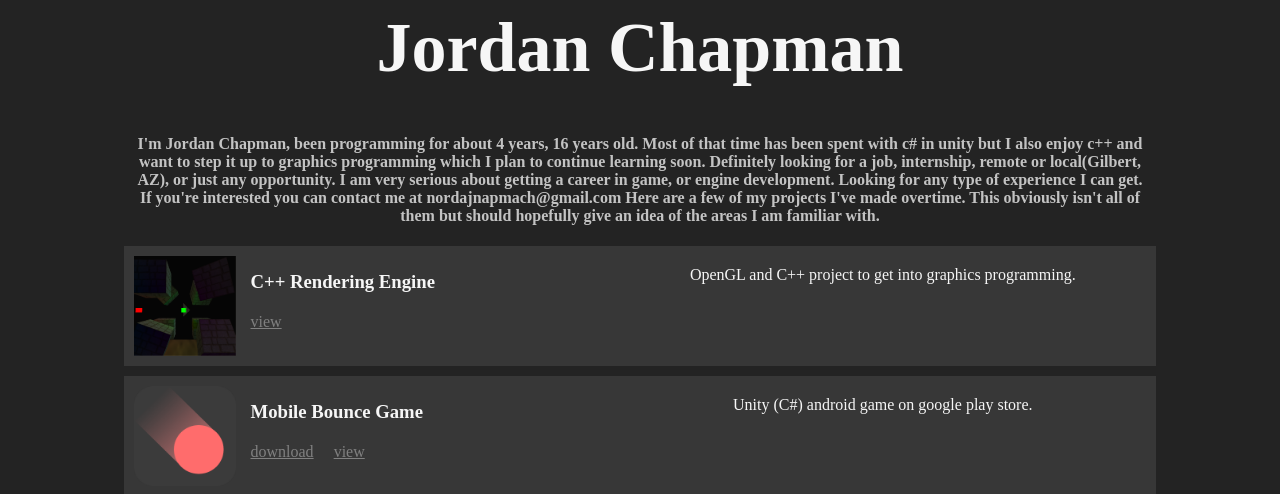
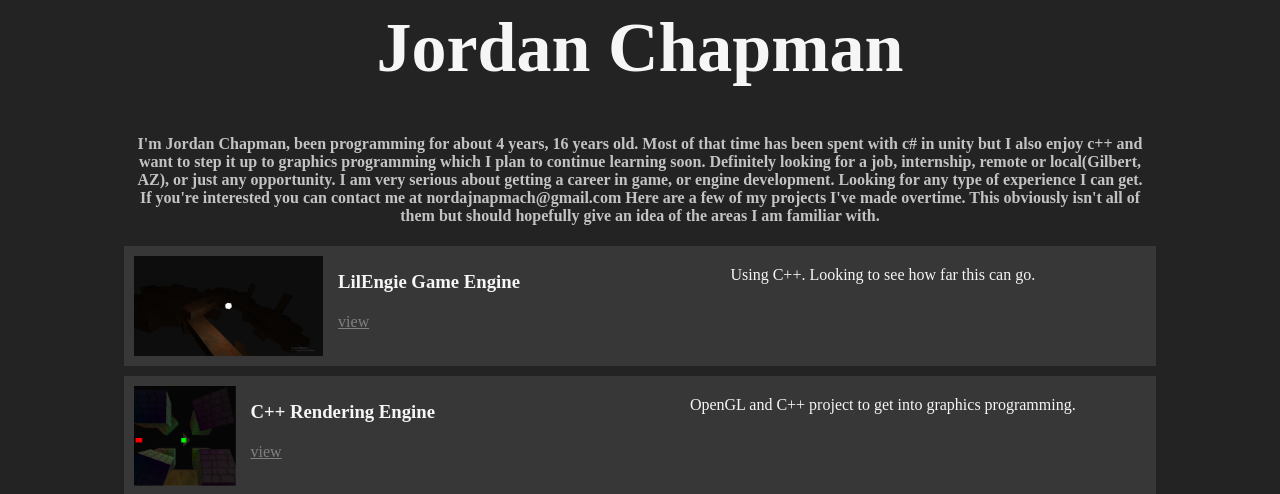
Before and after one commit to Nordaj/Nordaj.github.io, a plain HTML site: page index.html in a window 1280 px wide. Shown: the top 494 px of the page. Drawn offline with Linux system fonts and the light colour scheme.

Commit message:
Added LilEngie

```diff
--- a/index.html
+++ b/index.html
@@ -12,6 +12,15 @@
         <h4>
             I'm Jordan Chapman, been programming for about 4 years, 16 years old. Most of that time has been spent with c# in unity but I also enjoy c++ and want to step it up to graphics programming which I plan to continue learning soon. Definitely looking for a job, internship, remote or local(Gilbert, AZ), or just any opportunity. I am very serious about getting a career in game, or engine development. Looking for any type of experience I can get. If you're interested you can contact me at nordajnapmach@gmail.com Here are a few of my projects I've made overtime. This obviously isn't all of them but should hopefully give an idea of the areas I am familiar with.
         </h4>
+
+		<div class="Item">
+            <img src="Imgs/LilEngie.png"/>
+            <div class="Title">
+                <h3>LilEngie Game Engine</h3>
+                <a target="_blank" href="https://github.com/Nordaj/LilEngie">view</a>
+            </div>
+            <p>Using C++. Looking to see how far this can go.</p>
+        </div>
 
         <div class="Item">
             <img src="Imgs/Render.png"/>
```
Also changed, not shown: Imgs/LilEngie.png (added).
